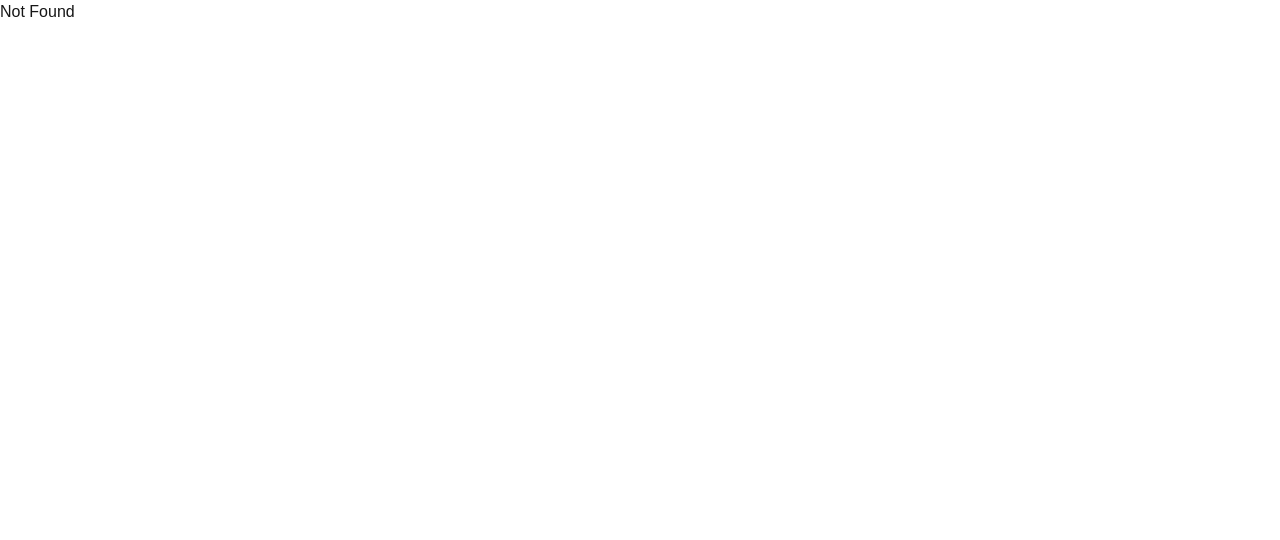
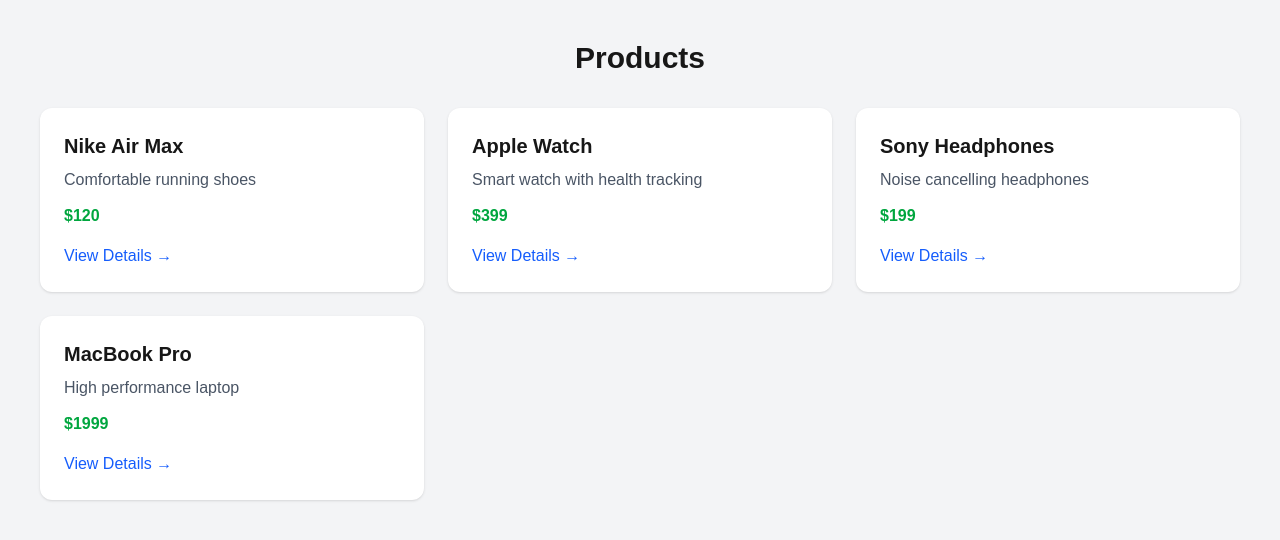
Before and after one commit to bipinjlimbu/Learning-NextJS, a Next.js app in the folder my-app/: page /products in a window 1280 px wide. Before the commit this address had no page. Shown: the top 540 px of the page. Built offline with nearby package versions, Linux system fonts and the light colour scheme.

Commit message:
Products Page Created

```diff
--- /dev/null
+++ b/my-app/app/products/page.tsx
@@ -0,0 +1,66 @@
+import Link from "next/link";
+
+export default function ProductsPage() {
+    const products = [
+        {
+            id: "1",
+            name: "Nike Air Max",
+            price: 120,
+            description: "Comfortable running shoes",
+        },
+        {
+            id: "2",
+            name: "Apple Watch",
+            price: 399,
+            description: "Smart watch with health tracking",
+        },
+        {
+            id: "3",
+            name: "Sony Headphones",
+            price: 199,
+            description: "Noise cancelling headphones",
+        },
+        {
+            id: "4",
+            name: "MacBook Pro",
+            price: 1999,
+            description: "High performance laptop",
+        },
+    ];
+
+    return (
+        <div className="min-h-screen bg-gray-100 p-10">
+            <h1 className="text-3xl font-bold text-center mb-8">
+                Products
+            </h1>
+
+            <div className="grid md:grid-cols-3 gap-6">
+                {products.map((product) => (
+                    <div
+                        key={product.id}
+                        className="bg-white rounded-xl shadow p-6 hover:shadow-lg transition"
+                    >
+                        <h2 className="text-xl font-semibold">
+                            {product.name}
+                        </h2>
+
+                        <p className="text-gray-600 mt-2">
+                            {product.description}
+                        </p>
+
+                        <p className="text-green-600 font-bold mt-3">
+                            ${product.price}
+                        </p>
+
+                        <Link
+                            href={`/products/${product.id}`}
+                            className="inline-block mt-4 text-blue-600 hover:underline"
+                        >
+                            View Details →
+                        </Link>
+                    </div>
+                ))}
+            </div>
+        </div>
+    );
+}
```
